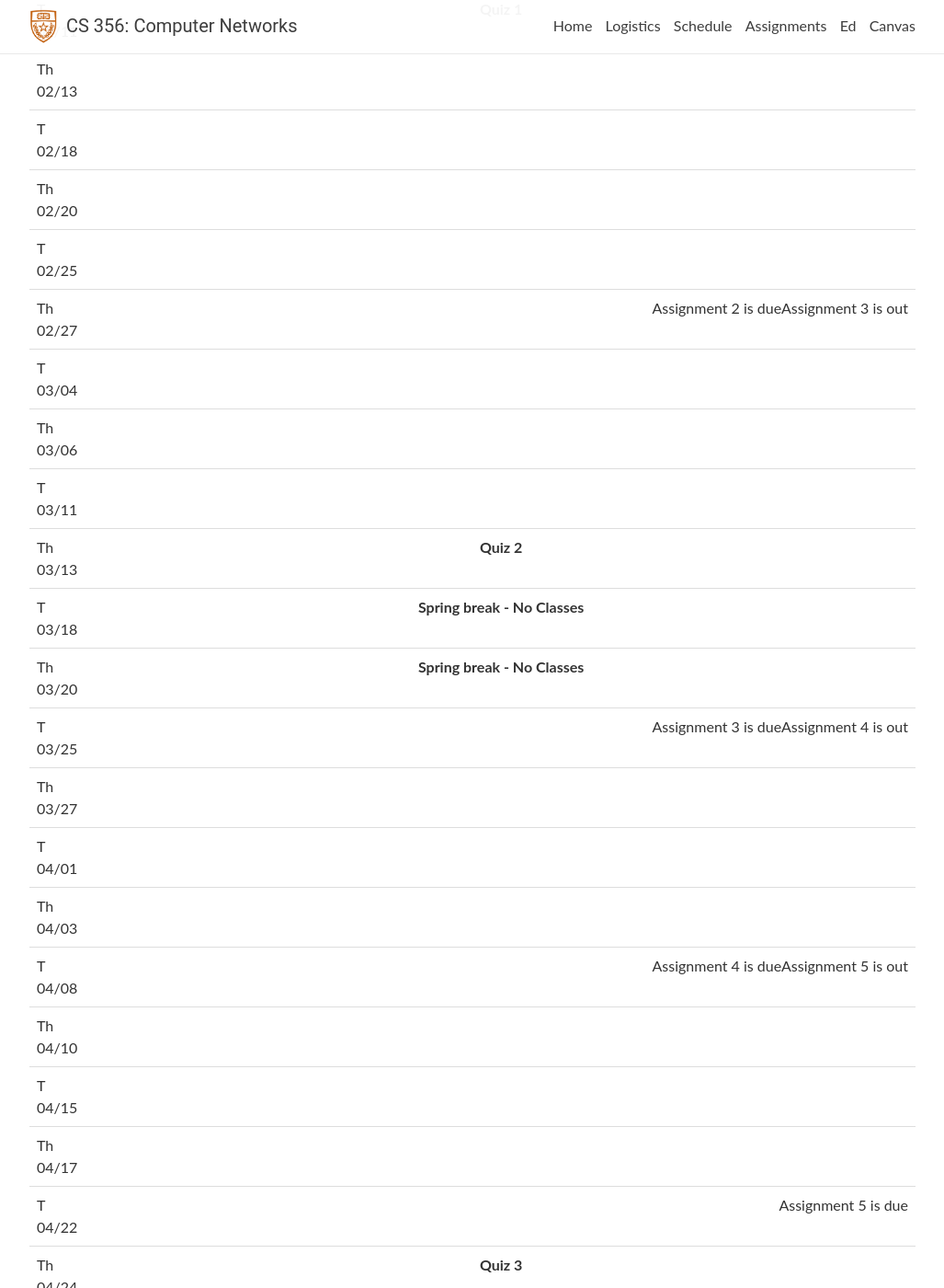
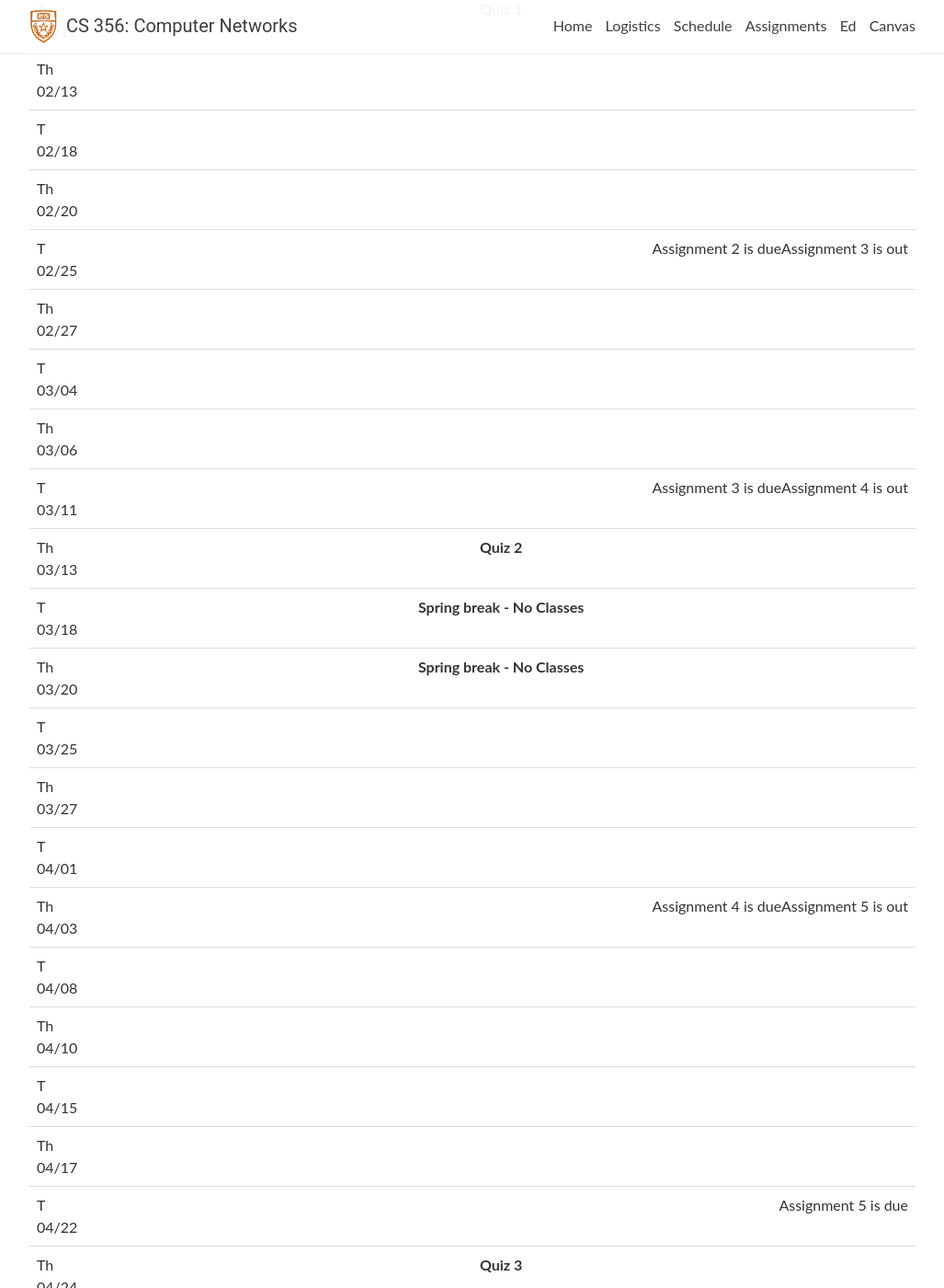
Before and after one commit to utcs356/sp25, a Jekyll site: the page built from _pages/schedule.md, in a window 1280 px wide and 1400 px high, scrolled down 763 px. Shown: the whole window at 92% size, without its empty margins (126-1153 px from the left). Built offline with Jekyll 4.4.1, drawn with Linux system fonts in a browser that asks for light colours; nearby versions of some CDN libraries; comment, search, counter and statistics services are not loaded; part of the change alters nothing that is shown.

```diff
--- a/_data/schedule.yml
+++ b/_data/schedule.yml
@@ -118,7 +118,6 @@
   notes:
   video:
   readings:
-  - P&D 3.3.1 -- 3.3.4
   logistics:
 
 - date: T 02/18
@@ -130,7 +129,6 @@
   notes:
   video:
   readings:
-  - P&D 3.3.5 -- 3.3.8
   logistics:
 
 - date: Th 02/20
@@ -142,7 +140,6 @@
   notes:
   video:
   readings:
-  - P&D 3.4
   logistics:
 
 - date: T 02/25
@@ -154,8 +151,9 @@
   notes:
   video:
   readings:
-  - P&D 4.1
   logistics:
+  - Assignment 2 is due
+  - Assignment 3 is out
 
 - date: Th 02/27
   lecturer:
@@ -166,10 +164,7 @@
   notes:
   video:
   readings:
-  - P&D 4.1
   logistics:
-  - Assignment 2 is due
-  - Assignment 3 is out
 
 - date: T 03/04
   lecturer:
@@ -180,7 +175,6 @@
   notes:
   video:
   readings:
-  - P&D 5.1 -- 5.2.3
   logistics:
 
 - date: Th 03/06
@@ -192,7 +186,6 @@
   notes:
   video:
   readings:
-  - P&D 5.1 -- 5.2.3
   logistics:
 
 - date: T 03/11
@@ -204,8 +197,9 @@
   notes:
   video:
   readings:
-  - P&D 5.2
   logistics:
+  - Assignment 3 is due
+  - Assignment 4 is out
 
 - date: Th 03/13
   lecturer:
@@ -235,21 +229,17 @@
   notes:
   video:
   readings:
-  - P&D 6.2
   logistics:
-  - Assignment 3 is due
-  - Assignment 4 is out
 
 - date: Th 03/27
   lecturer:
   title: >
-    <strong>Queuing disciplines and Congestion control (1)</strong>
+    <strong>Queuing disciplines and Congestion control</strong>
   recitation:
   slides:
   notes:
   video:
   readings:
-  - P&D 6.3
   logistics:
 
 - date: T 04/01
@@ -261,7 +251,6 @@
   notes:
   video:
   readings:
-  - P&D 6.3 -- 6.4
   logistics:
 
 - date: Th 04/03
@@ -272,8 +261,10 @@
   slides:
   notes:
   video:
-  readings: P&D 9.3.1
+  readings:
   logistics:
+  - Assignment 4 is due
+  - Assignment 5 is out
 
 - date: T 04/08
   lecturer:
@@ -283,10 +274,8 @@
   slides:
   notes:
   video:
-  readings: P&D 9.1
+  readings:
   logistics:
-  - Assignment 4 is due
-  - Assignment 5 is out
 
 - date: Th 04/10
   lecturer:
@@ -296,7 +285,7 @@
   slides:
   notes:
   video:
-  readings: P&D 9.4.3
+  readings:
   logistics:
 
 - date: T 04/15
@@ -307,18 +296,18 @@
   slides:
   notes:
   video:
-  readings: P&D 9.4.2
+  readings:
   logistics:
 
 - date: Th 04/17
   lecturer:
   title: >
-    <strong>Network security (1)</strong>
+    <strong>Network security</strong>
   recitation:
   slides:
   notes:
   video:
-  readings: P&D 8.1--8.2
+  readings:
   logistics:
 
 - date: T 04/22
```
